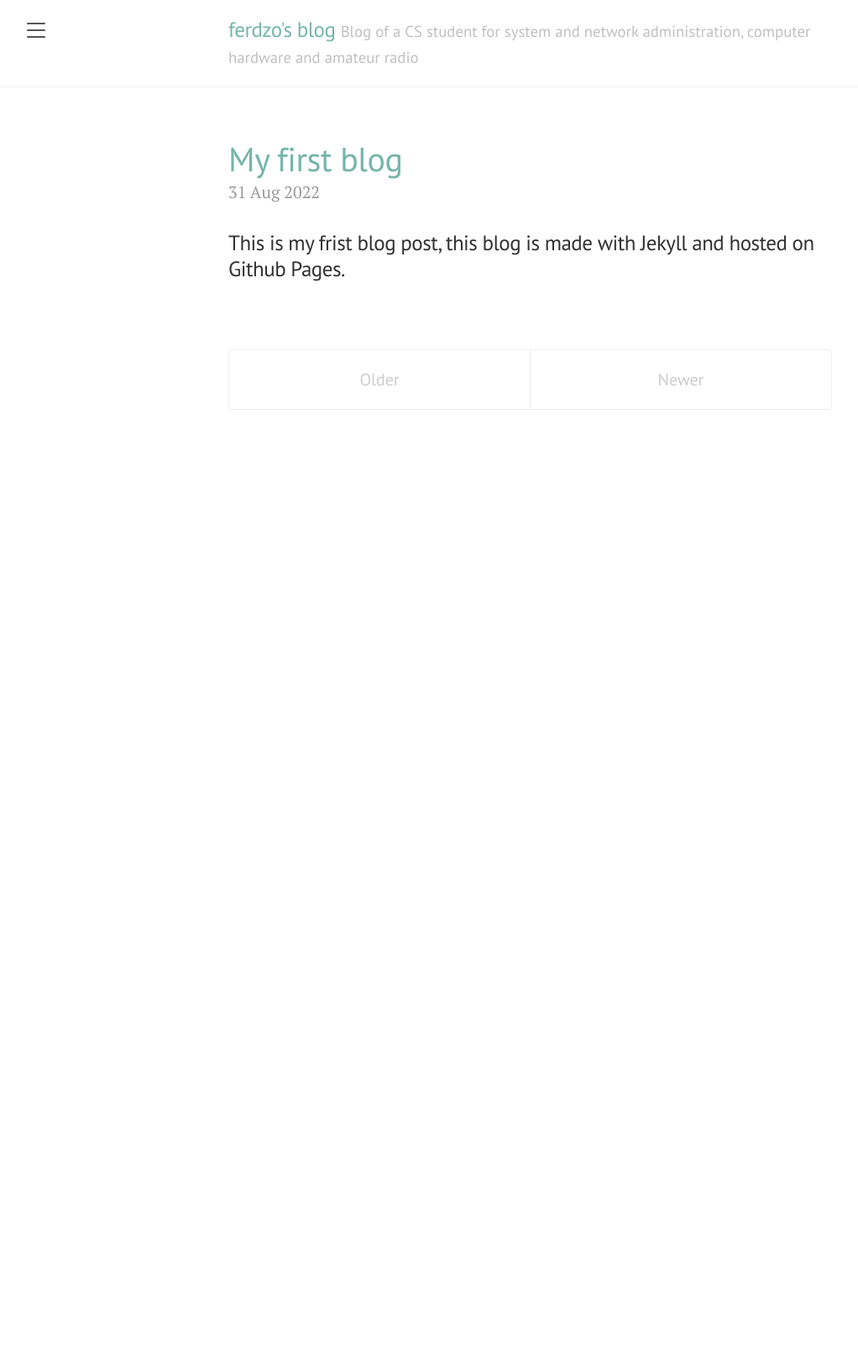
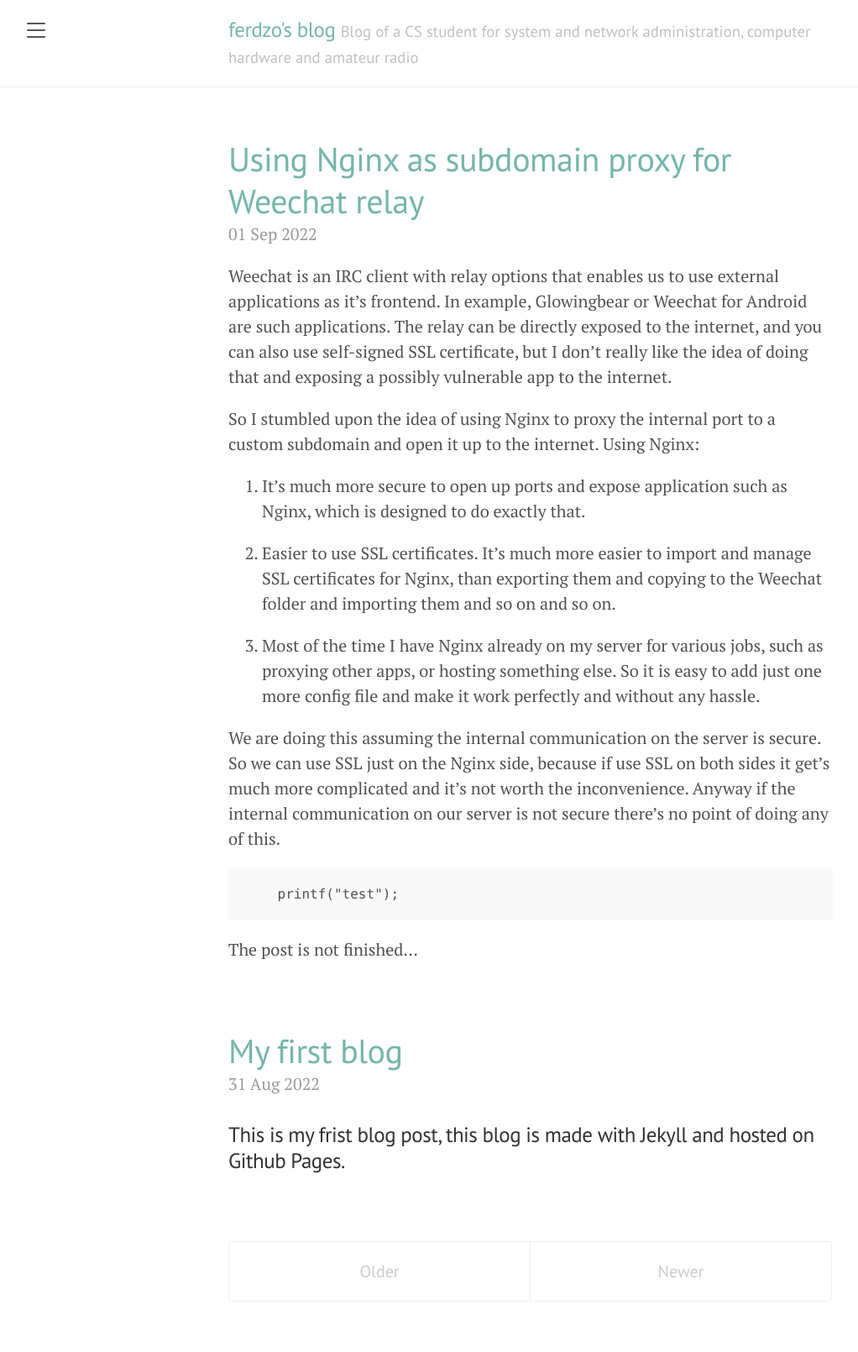
Before and after one commit to ferdzo/ferdzo.github.io, a Jekyll site: the page built from index.html, in a window 1280 px wide. Shown: the whole page at 84% size, without its empty margins (8-1030 px from the left). Built offline with Jekyll 4.4.1, drawn with Linux system fonts in a browser that asks for light colours; the list of posts is cut into pages by our own code; before the commit the page ends 900 px from its top, so only the background shows below that.

Commit message:
sidebar and post

````diff
--- a/_includes/sidebar.html
+++ b/_includes/sidebar.html
@@ -28,7 +28,7 @@
     {% endfor %}
 
   </nav>
-  <div class="siderbar-item">
+  <div class="sidebar-item">
     <p>
       <a href="https://github.com/ferdzo"><i class="fa fa-github fa-3x"></i></a>
       <a href="https://twitter.com/f3rdz0"><i class="fa fa-twitter fa-3x"></i></a>
--- /dev/null
+++ b/_posts/2022-09-01-weechat_nginx.md
@@ -0,0 +1,28 @@
+---
+layout: post
+title: Using Nginx as subdomain proxy for Weechat relay
+---
+
+Weechat is an IRC client with relay options that enables us to use external applications as it's frontend.
+In example, Glowingbear or Weechat for Android are such applications. The relay can be directly
+exposed to the internet, and you can also use self-signed SSL certificate, but I don't really like the idea
+of doing that and exposing a possibly vulnerable app to the internet.
+
+
+So I stumbled upon the idea of using Nginx to proxy the internal port to a custom subdomain and open
+it up to the internet. Using Nginx:
+
+1. It's much more secure to open up ports and expose application such as Nginx, which is designed to
+do exactly that.
+
+2. Easier to use SSL certificates. It's much more easier to import and manage SSL certificates for Nginx, than
+exporting them and copying to the Weechat folder and importing them and so on and so on.
+
+3.  Most of the time I have Nginx already on my server for various jobs, such as proxying other apps, or hosting something else. So it is easy to add just one more config file and make it work perfectly and without any hassle.
+
+We are doing this assuming the internal communication on the server is secure. So we can use SSL just on the Nginx side, because if use SSL on both sides it get's much more complicated and it's not worth the inconvenience. Anyway if the internal communication on our server is not secure there's no point of doing any of this.
+
+```
+    printf("test");
+```
+The post is not finished...
````
